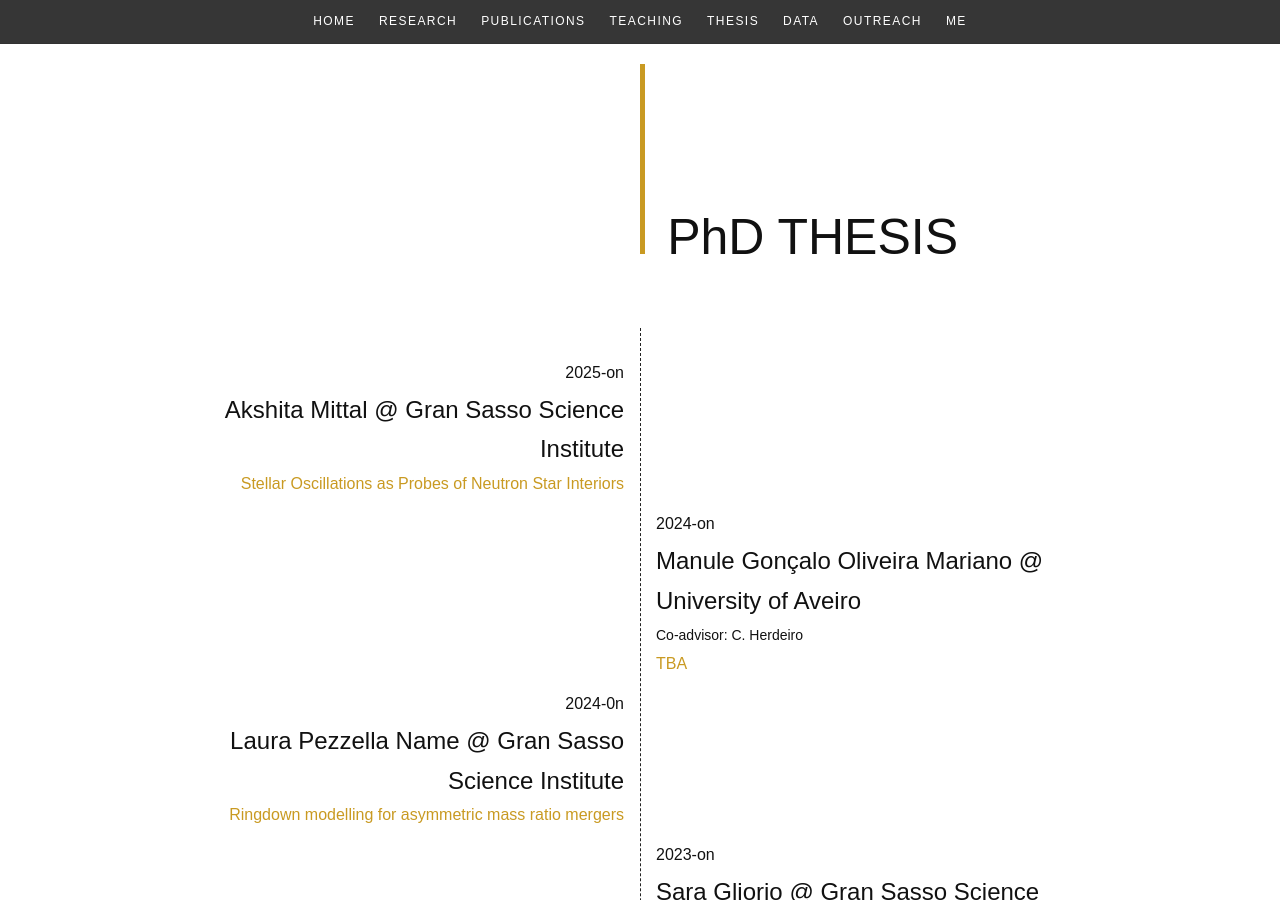
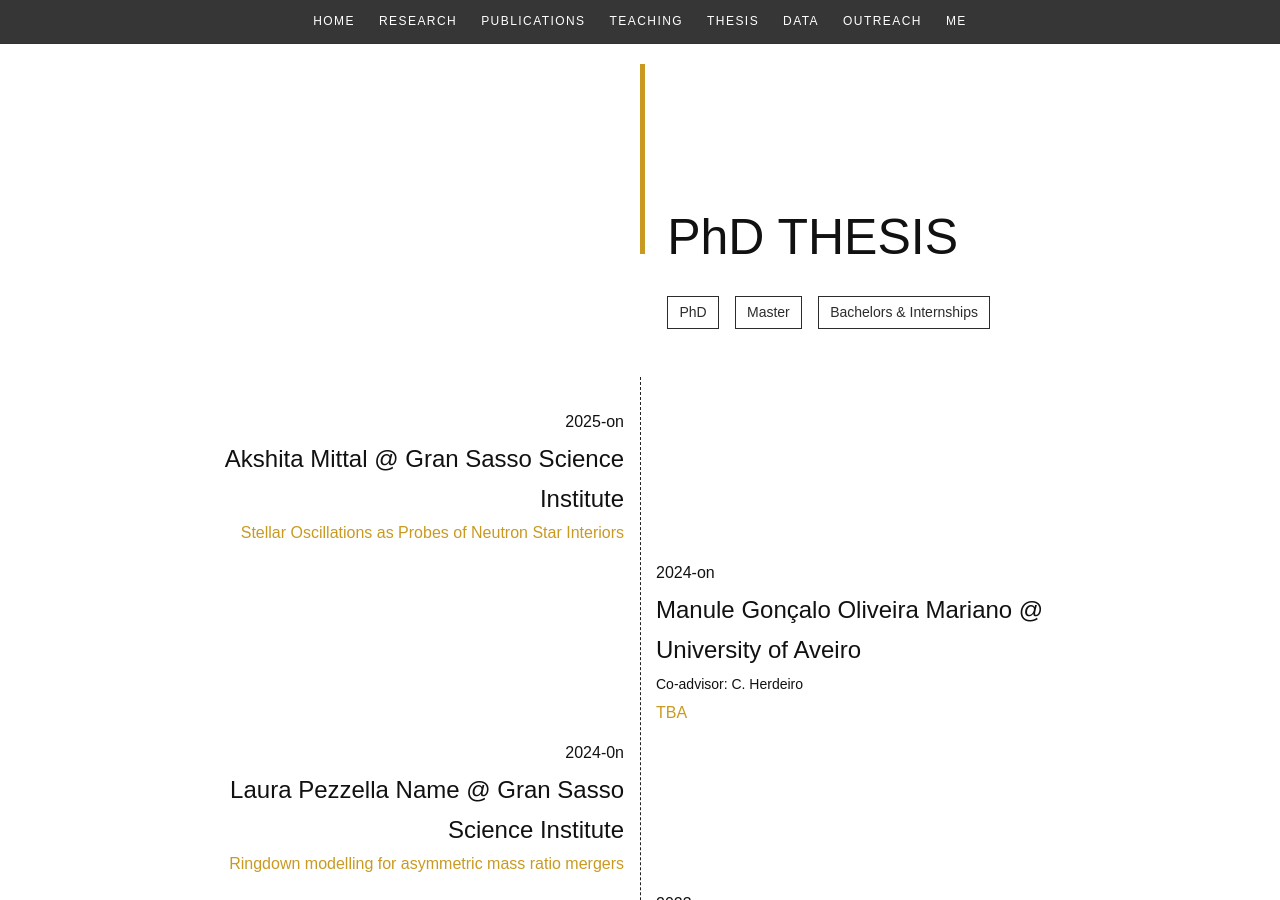
Before and after one commit to masellia/andreamaselli.github.io, a Jekyll site: the page built from pages/thesis.md, in a window 1280 px wide and 900 px high. Built offline with Jekyll 4.4.1, drawn with Linux system fonts in a browser that asks for light colours; some web fonts are replaced.

Commit message:
thesis page

```diff
--- a/pages/thesis.md
+++ b/pages/thesis.md
@@ -12,7 +12,13 @@
   </div>
 </div>
 
-<section class="thesis-timeline">
+<div class="thesis-jump-links">
+  <a href="#phd">PhD</a>
+  <a href="#master">Master</a>
+  <a href="#bachelor">Bachelors & Internships</a>
+</div>
+
+<section id="phd" class="thesis-timeline">
 
   <div class="thesis-entry thesis-left">
     <div class="thesis-year">2025-on</div>
@@ -87,7 +93,7 @@
 
 </section>
 
-<section class="master-thesis-section">
+<section id="master" class="master-thesis-section">
 
   <div class="master-header">
     <div class="master-header-title">
@@ -232,7 +238,7 @@
   </section>
   </section>
 
-<section class="bachelor-thesis-section">
+<section id="bachelor" class="bachelor-thesis-section">
 
   <div class="bachelor-header">
     <div class="bachelor-header-title">
```
